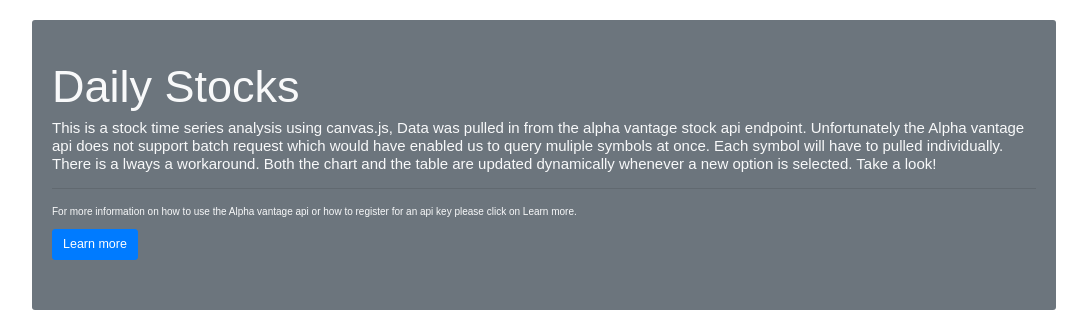
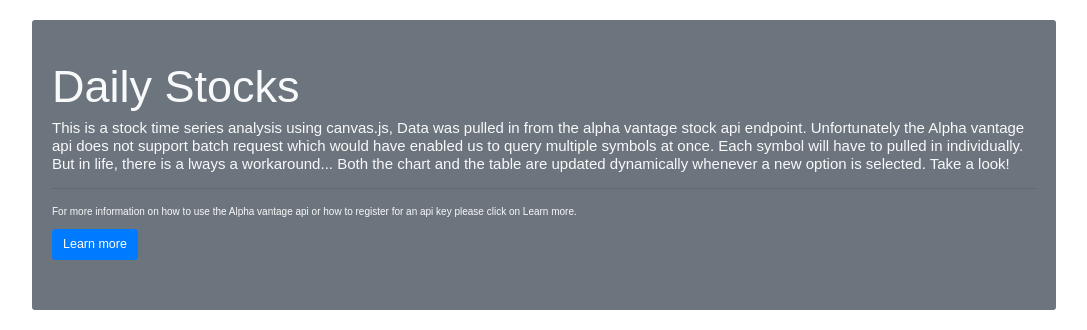
Before and after one commit to Deborahaina/data-telling, a Flask app: page /visualizations in a window 1280 px wide. Shown: the part 50-380 px from the top of the page, without its empty margins (96-1183 px from the left). Run offline with Flask 2, Linux system fonts and the light colour scheme; parts of the project's set-up code (start-up, migrations or seed data) failed here and were passed over; some libraries are stand-ins or nearby versions; some web fonts are replaced.

Commit message:
Update jumbotron

```diff
--- a/templates/stocks.html
+++ b/templates/stocks.html
@@ -45,8 +45,8 @@
         <div class="jumbotron bg-secondary">
           <h1 class="display-3 text-light text-lead">Daily Stocks</h1>
           <h4 class="text-lead text-light mt-2">This is a stock time series analysis using canvas.js, Data was pulled in from the alpha vantage stock api endpoint.
-            Unfortunately the Alpha vantage api does not support batch request which would have enabled us to query muliple symbols at once. Each symbol will have to pulled
-            individually. There is a lways a workaround.
+            Unfortunately the Alpha vantage api does not support batch request which would have enabled us to query multiple symbols at once. Each symbol will have to pulled
+            in individually. But in life, there is a lways a workaround...
             Both the chart and the table are updated dynamically whenever a new option is selected. Take a look!
           </h4>
           <hr class="my-4">
```
